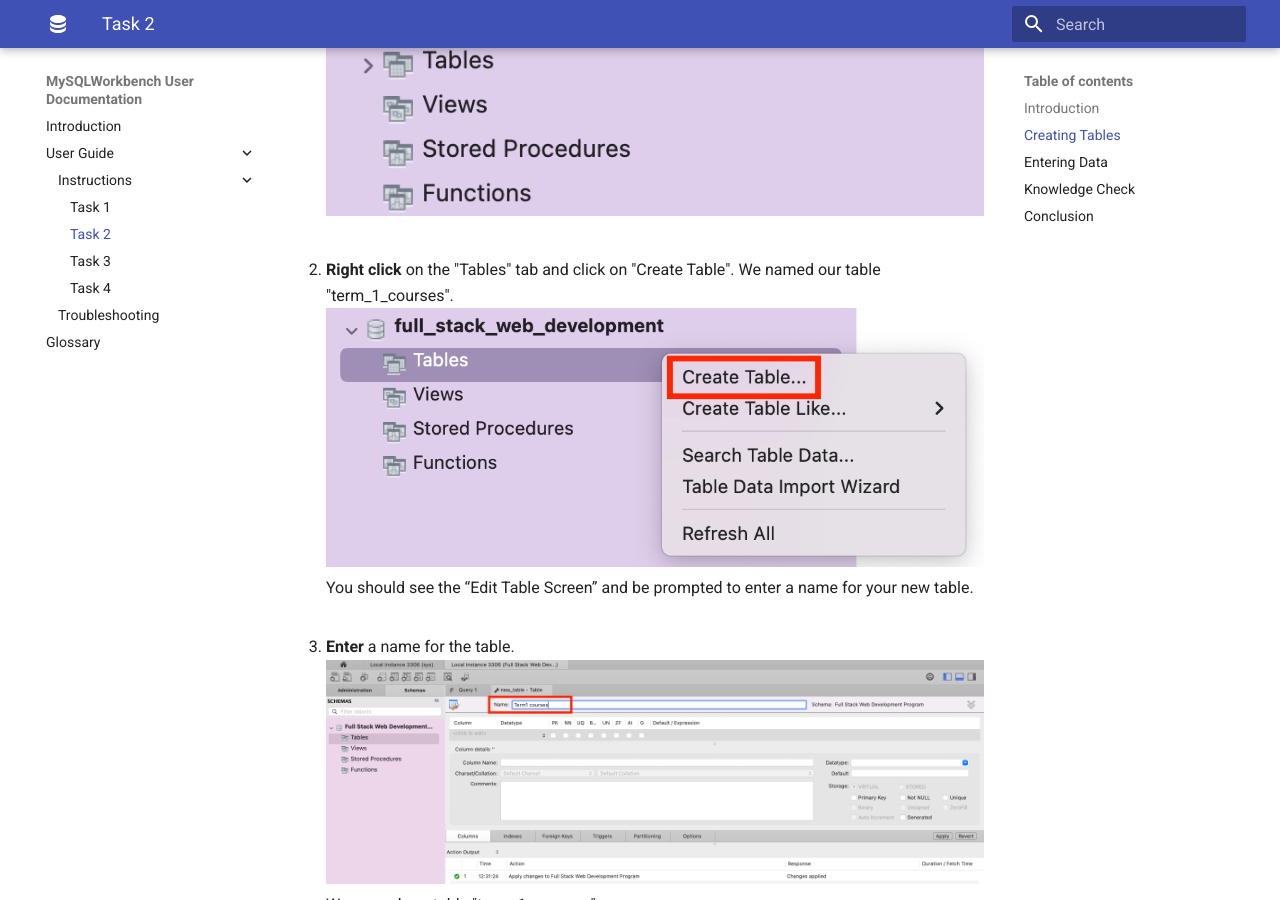
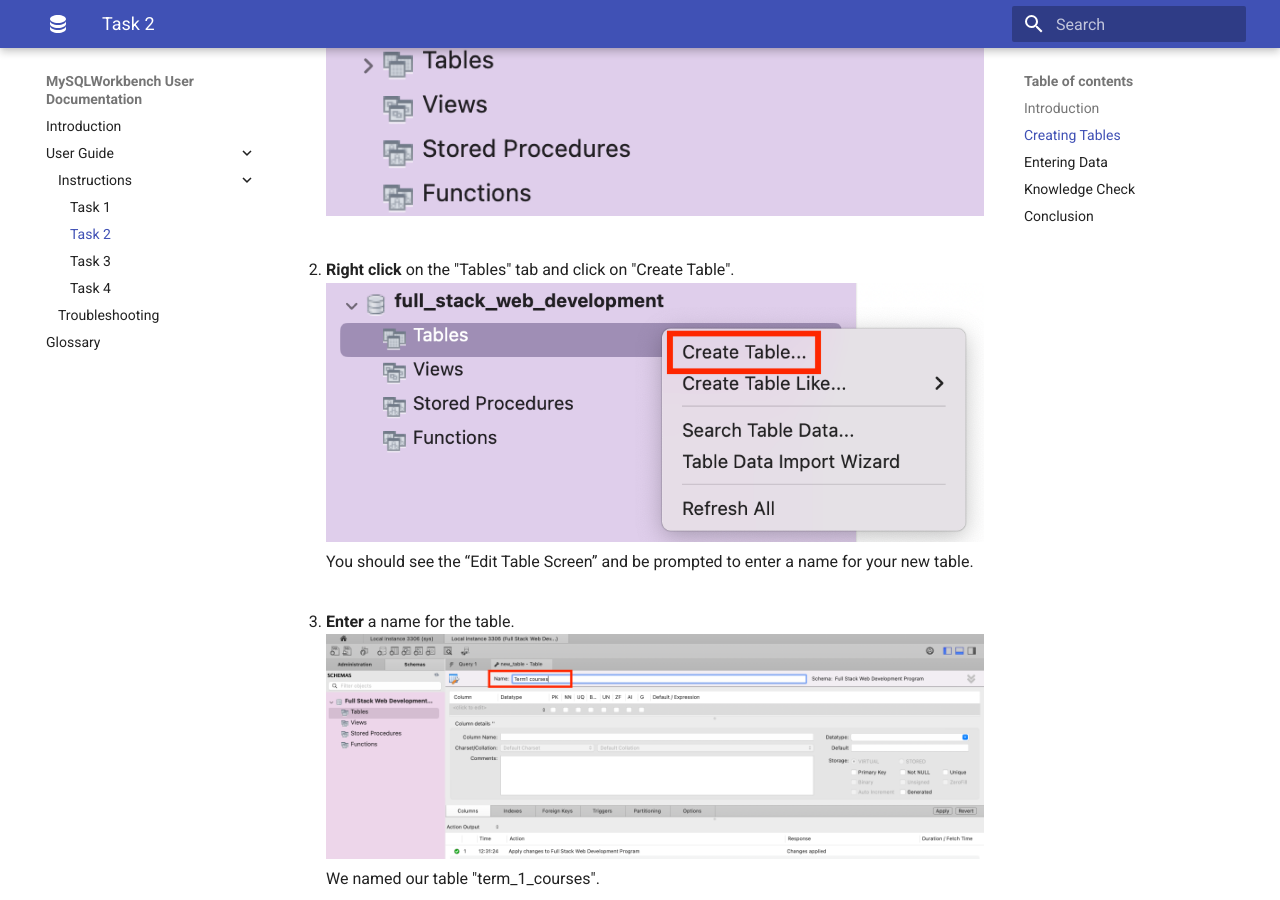
Before and after one commit to hxofficial/Comm-Doc, an MkDocs documentation site: the page built from docs/instructions/task2.md, in a window 1280 px wide and 900 px high, scrolled down 886 px. Built offline with MkDocs 1.6.1 and Material for MkDocs 9.7.7, drawn with Linux system fonts in a browser that asks for light colours.

Commit message:
fix typo

```diff
--- a/docs/instructions/task2.md
+++ b/docs/instructions/task2.md
@@ -14,7 +14,7 @@ In this guide, we will show you step-by-step how to create a new table in MySQL
    ![image](/images/TableTab.png)
    &nbsp;
 
-* **Right click** on the "Tables" tab and click on "Create Table". We named our table "term_1_courses".
+* **Right click** on the "Tables" tab and click on "Create Table".
    ![image](/images/SelectCreateTable.png)
   You should see the “Edit Table Screen” and be prompted to enter a name for your new table.
    &nbsp;
```
